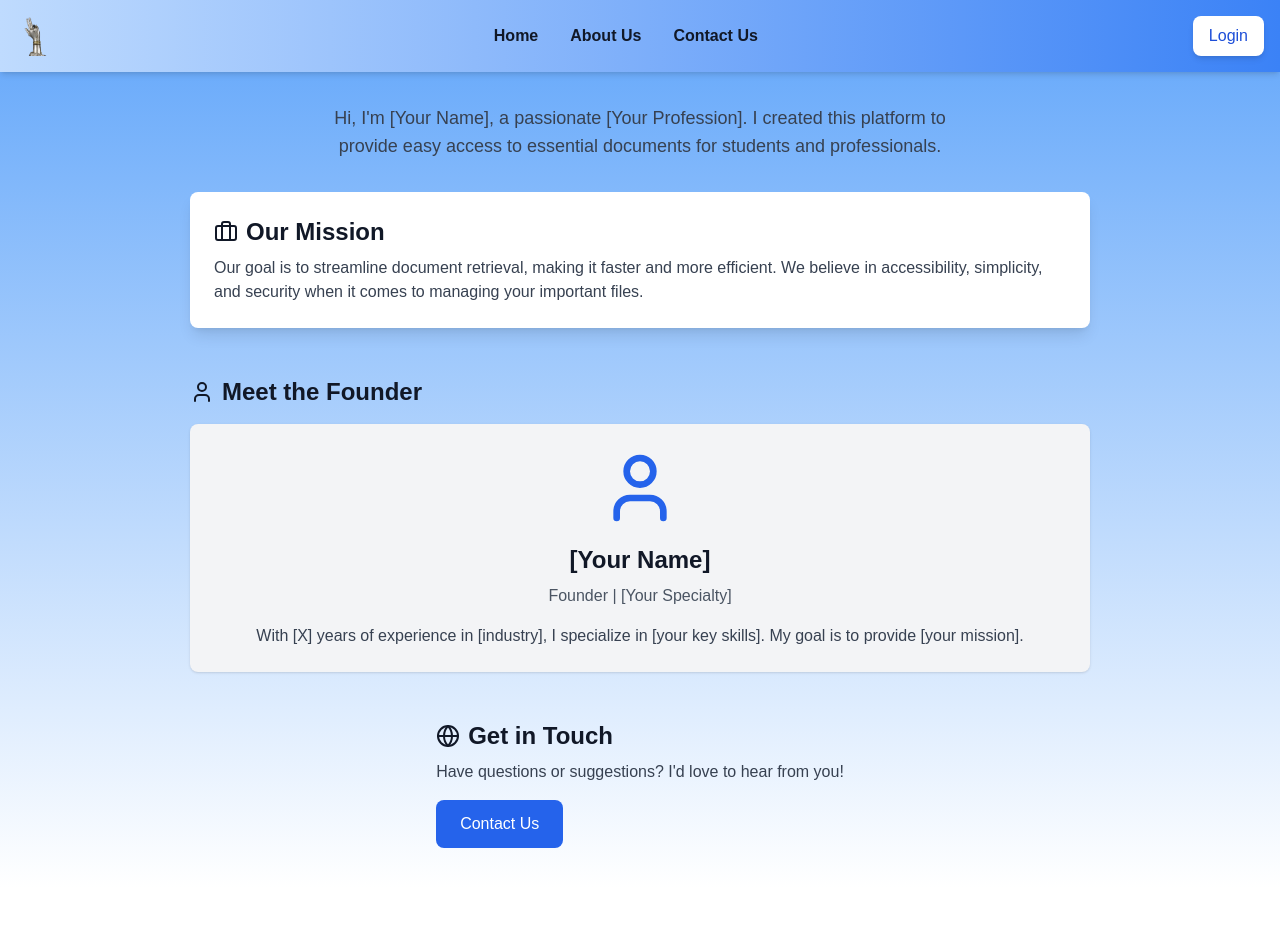
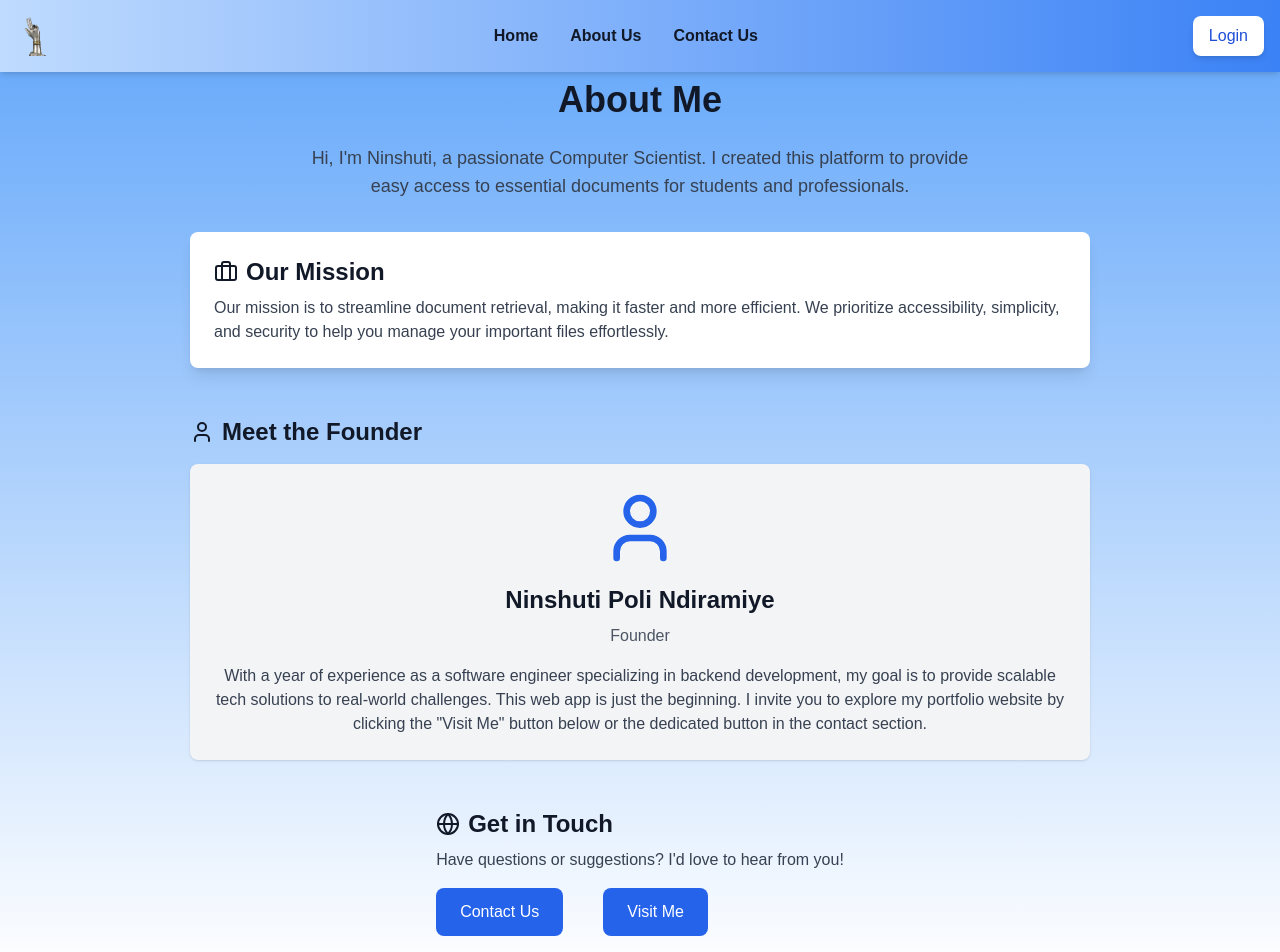
Before and after one commit to Mr-Ndi/MBank, a Next.js app in the folder frontside/: page /about in a window 1280 px wide. Shown: the top 952 px of the page. Before the commit the page ends 888 px from the top, so only its background shows below. Built offline with nearby package versions, Linux system fonts and the light colour scheme.

Commit message:
Complete About section

```diff
--- a/frontside/app/about/page.tsx
+++ b/frontside/app/about/page.tsx
@@ -1,21 +1,22 @@
 "use client";
+import Link from "next/link";
 import { Users, Briefcase, Globe, User, Star } from "lucide-react";
 
-const team: any = []; // Add team members here as { name: "", role: "" } objects
+const team: any = [];
 
 export default function AboutUs() {
-  const isSolo = team.length === 0; // Detect if it's a solo founder
+  const isSolo = team.length === 0;
 
   return (
     <div className="flex flex-col items-center w-full min-h-screen bg-gradient-to-b from-blue-400 to-white p-10">
       {/* Header Section */}
-      <h1 className="text-4xl font-bold text-center mb-6 text-gray-900">
+      <h1 className="text-4xl font-bold text-center mb-6 text-gray-900 mt-10">
         {isSolo ? "About Me" : "About Us"}
       </h1>
       <p className="text-lg text-gray-700 max-w-2xl text-center">
         {isSolo
-          ? "Hi, I'm [Your Name], a passionate [Your Profession]. I created this platform to provide easy access to essential documents for students and professionals."
-          : "We are committed to providing easy access to essential documents, ensuring a smooth experience for students and professionals alike."}
+          ? "Hi, I'm Ninshuti, a passionate Computer Scientist. I created this platform to provide easy access to essential documents for students and professionals."
+          : "We are committed to providing seamless access to essential documents, ensuring a smooth experience for students and professionals alike."}
       </p>
 
       {/* Mission Section */}
@@ -24,7 +25,7 @@ export default function AboutUs() {
           <Briefcase size={24} /> Our Mission
         </h2>
         <p className="text-gray-700 mt-2">
-          Our goal is to streamline document retrieval, making it faster and more efficient. We believe in accessibility, simplicity, and security when it comes to managing your important files.
+          Our mission is to streamline document retrieval, making it faster and more efficient. We prioritize accessibility, simplicity, and security to help you manage your important files effortlessly.
         </p>
       </div>
 
@@ -38,10 +39,10 @@ export default function AboutUs() {
           // Solo Founder Profile
           <div className="bg-gray-100 p-6 rounded-lg shadow flex flex-col items-center mt-4">
             <User size={80} className="text-blue-600 mb-4" />
-            <h3 className="text-2xl font-semibold text-gray-900">[Your Name]</h3>
-            <p className="text-gray-600 text-center mt-2">Founder | [Your Specialty]</p>
+            <h3 className="text-2xl font-semibold text-gray-900">Ninshuti Poli Ndiramiye</h3>
+            <p className="text-gray-600 text-center mt-2">Founder</p>
             <p className="text-gray-700 text-center mt-4">
-              With [X] years of experience in [industry], I specialize in [your key skills]. My goal is to provide [your mission].
+              With a year of experience as a software engineer specializing in backend development, my goal is to provide scalable tech solutions to real-world challenges. This web app is just the beginning. I invite you to explore my portfolio website by clicking the "Visit Me" button below or the dedicated button in the contact section.
             </p>
           </div>
         ) : (
@@ -66,9 +67,12 @@ export default function AboutUs() {
         <p className="text-gray-700 text-center mt-2">
           Have questions or suggestions? {isSolo ? "I'd" : "We'd"} love to hear from you!
         </p>
-        <button className="mt-4 bg-blue-600 text-white px-6 py-3 rounded-lg hover:bg-blue-700 transition">
+        <Link href="/contact" className="mt-4 bg-blue-600 text-white px-6 py-3 rounded-lg hover:bg-blue-700 transition inline-block">
           Contact Us
-        </button>
+        </Link>
+        <Link href="https://mr-ndi.github.io/Port_web/" target="_blank" className="mt-4 bg-blue-600 text-white px-6 py-3 rounded-lg hover:bg-blue-700 transition inline-block ml-10">
+          Visit Me
+        </Link>
       </div>
     </div>
   );
```
Also changed, not shown: frontside/app/about/--page.tsx (renamed from frontside/app/about/dwqfw.tsx).
